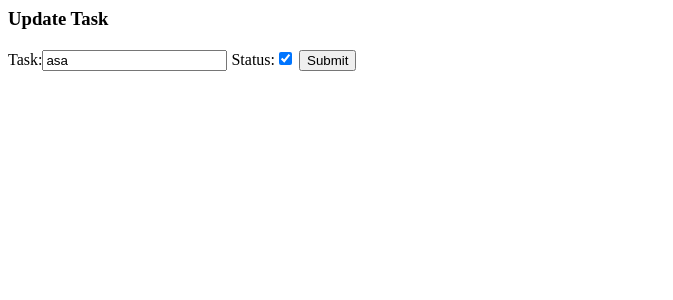
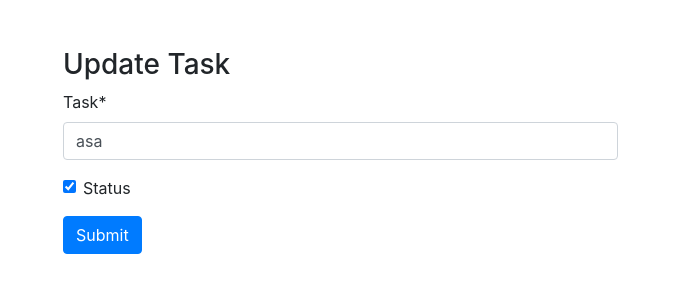
Before and after one commit to smitgol/Todolist, a Django app: a page that uses profiles_api/templates/update_task.html in a window 1280 px wide. Shown: the top 300 px of the page, without its empty margins (0-673 px from the left). Run offline with Django 3.2, Linux system fonts and the light colour scheme; a user stored in the database is signed in; data comes from the database, SQL or seed files in the repository; both versions use the stored data as it was after the commit; some libraries are stand-ins or nearby versions.

Commit message:
somes changes

```diff
--- a/profiles_api/templates/update_task.html
+++ b/profiles_api/templates/update_task.html
@@ -1,10 +1,15 @@
-<h3>Update Task</h3>
+{% load crispy_forms_tags %}
+<link rel="stylesheet" href="https://stackpath.bootstrapcdn.com/bootstrap/4.3.1/css/bootstrap.min.css" integrity="sha384-ggOyR0iXCbMQv3Xipma34MD+dH/1fQ784/j6cY/iJTQUOhcWr7x9JvoRxT2MZw1T" crossorigin="anonymous">
 
-<form method="POST" action="">
+
+<div class="container align-items-center m-5">
+	<h3 class="text-canter">Update Task</h3>
+<form method="POST" action="" class="form-group w-50 align-items-center">
 	{% csrf_token %}
 
-	{{form}}
-	<input type="submit" name="Update Task">
+	{{ form|crispy }}
+	<input type="submit" name="Update Task" class="btn btn-primary">
 
 
 </form>
+</div>
--- a/profiles_api/views.py
+++ b/profiles_api/views.py
@@ -28,7 +28,7 @@ def index(request):
             q.user = request.user
             q.save()
 
-        return redirect('/')
+        return redirect('list')
     context = {
         'tasks': tasks,
         'form': form
@@ -43,7 +43,7 @@ def updateTask(request, pk):
 		form = TaskForm(request.POST, instance=task)
 		if form.is_valid():
 			form.save()
-			return redirect('/')
+			return redirect('list')
 
 	context = {'form':form}
 
@@ -54,7 +54,7 @@ def deleteTask(request, pk):
 
 	if request.method == 'POST':
 		item.delete()
-		return redirect('/')
+		return redirect('list')
 
 	context = {'item':item}
 	return render(request, 'delete.html', context)
--- a/todolist/settings.py
+++ b/todolist/settings.py
@@ -127,7 +127,7 @@ STATIC_URL = '/static/'
 STATIC_ROOT = os.path.join(BASE_DIR, 'static')
 
 AUTH_USER_MODEL = 'profiles_api.UserProfile'
-
+LOGIN_URL = 'login'
 LOGIN_REDIRECT_URL = 'list'
 CRISPY_TEMPLATE_PACK = 'bootstrap4'
 STATICFILES_STORAGE = 'whitenoise.storage.CompressedManifestStaticFilesStorage'
--- a/todolist/urls.py
+++ b/todolist/urls.py
@@ -32,6 +32,6 @@ urlpatterns = [
     path('', auth_views.LoginView.as_view(template_name="login.html"), name="login"),
     path('logout/', auth_views.LogoutView.as_view(template_name="logout.html"), name="logout"),
     path('api/', include(router.urls)),
-    path('api/login/', views.UserLoginApiView.as_view()),
+    path('api/login/', views.UserLoginApiView.as_view(), name="loginapi"),
 
 ]
--- a/usermanagement/templates/login.html
+++ b/usermanagement/templates/login.html
@@ -3,10 +3,10 @@
 <div class="content-section m-5 w-25">
     <form method="post">
         {% csrf_token %}
-        <fieldset class="form-group">
+        <div class="form-group form-group-sm">
             <legend class="border-bottom mb-4">Log In</legend>
                 {{ form|crispy }}
-        </fieldset>
+        </div>
         <div class="form-group">
             <button class="btn btn-outline-info" type="submit">Login</button>
         </div>
```
Also changed, not shown: db.sqlite3.
